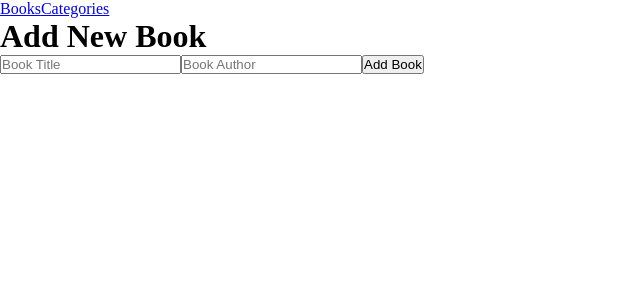
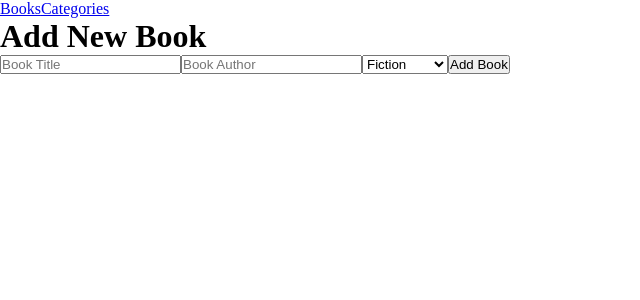
Before and after one commit to lilskyex0x/BookStore2.0, a React (Create React App) app: page / in a window 1280 px wide. Shown: the top 300 px of the page, without its empty margins (0-640 px from the left). Built offline with nearby package versions, Linux system fonts and the light colour scheme.

Commit message:
Add category select attribute in AddNewBook component

```diff
--- a/src/components/AddNewBook.jsx
+++ b/src/components/AddNewBook.jsx
@@ -7,6 +7,7 @@ const AddNewBook = () => {
   const dispatch = useDispatch();
   const [title, setTitle] = useState('');
   const [author, setAuthor] = useState('');
+  const [category, setCategory] = useState('Fiction');
 
   const handleSubmit = (e) => {
     e.preventDefault();
@@ -14,6 +15,7 @@ const AddNewBook = () => {
       id: uuidv4(),
       title,
       author,
+      category,
     };
     dispatch(addBook(newBook));
     setTitle('');
@@ -36,6 +38,10 @@ const AddNewBook = () => {
           value={author}
           onChange={(e) => setAuthor(e.target.value)}
         />
+        <select value={category} onChange={(e) => setCategory(e.target.value)}>
+          <option value="Fiction">Fiction</option>
+          <option value="NonFiction">NonFiction</option>
+        </select>
         <button type="submit">Add Book</button>
       </form>
     </div>
--- a/src/components/Book.jsx
+++ b/src/components/Book.jsx
@@ -16,6 +16,7 @@ const Book = () => {
         <div key={book.id}>
           <h3>{book.title}</h3>
           <p>{book.author}</p>
+          <p>{book.category}</p>
           <span>
             <button type="button" onClick={() => handleRemoveBook(book.id)}>
               Remove
```
